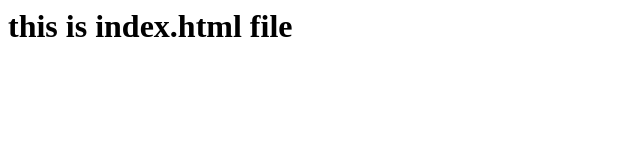
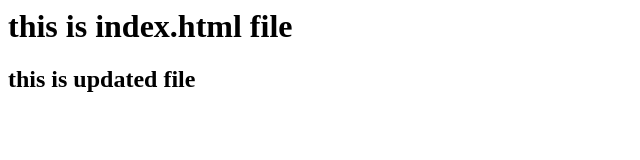
Before and after one commit to sivademoaccount/sivagitrepo, a plain HTML site: page index.html in a window 1280 px wide. Shown: the whole page, without its empty margins (0-640 px from the left). Drawn offline with Linux system fonts and the light colour scheme.

Commit message:
contact.html updated file

```diff
--- a/index.html
+++ b/index.html
@@ -1 +1,2 @@
 <h1> this is index.html file </h1>
+<h2> this is updated file </h1>
```
